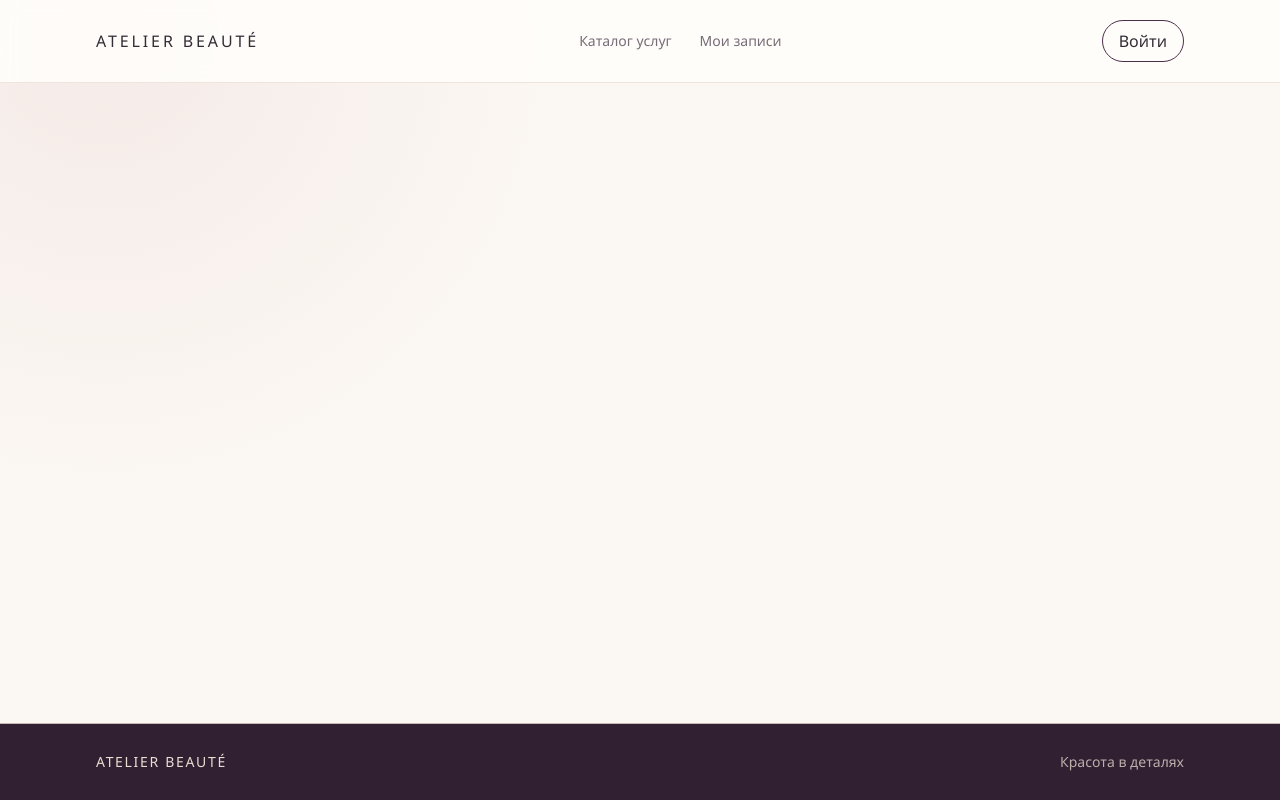
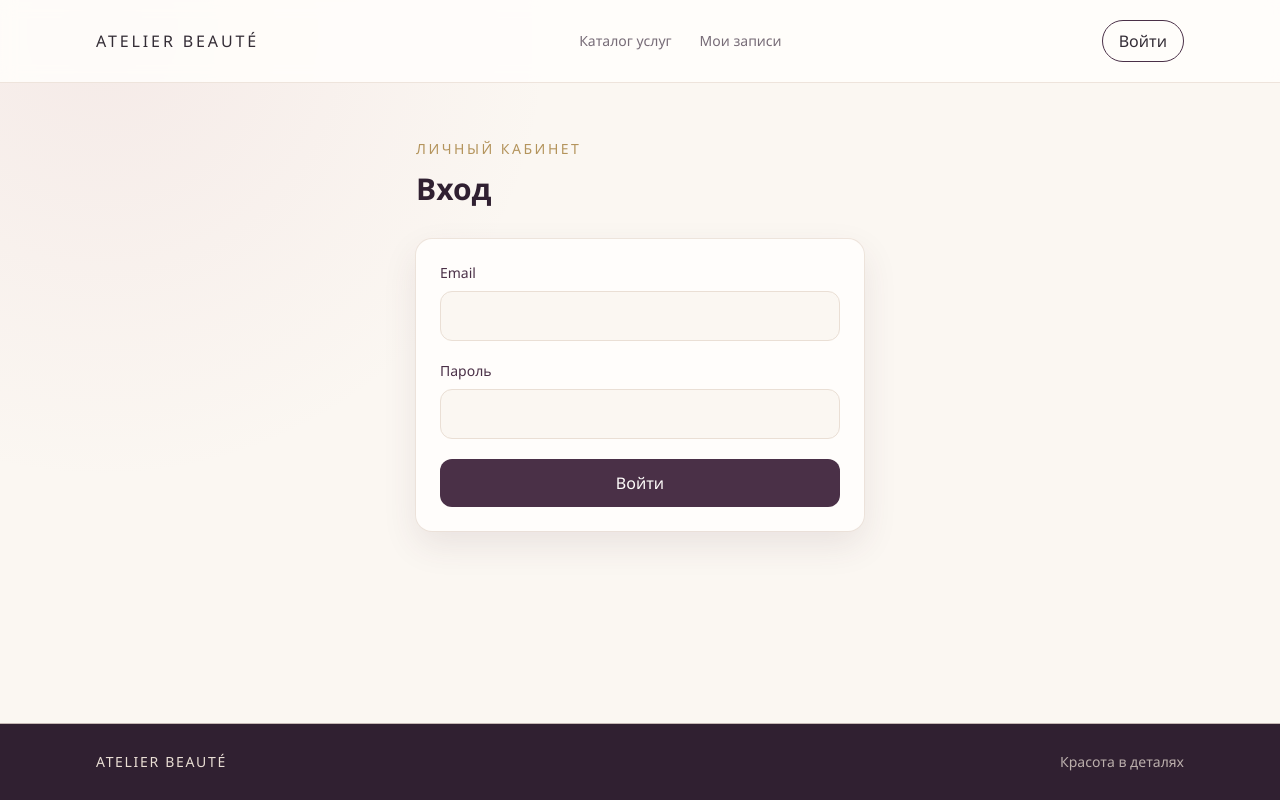
Before and after one commit to Google24/beauty-salon-booking, a React app in the folder frontend/: page /login in a window 1280 px wide. Built offline with nearby package versions, Linux system fonts and the light colour scheme; the HTML template or start-up script is replaced by a standard one.

Commit message:
добавлена страница входа

```diff
--- a/frontend/src/App.jsx
+++ b/frontend/src/App.jsx
@@ -2,6 +2,7 @@ import { BrowserRouter, Route, Routes } from 'react-router-dom'
 import './App.css'
 import Layout from './components/Layout'
 import Home from './pages/Home'
+import Login from './pages/Login'
 import Services from './pages/Services'
 
 function App() {
@@ -11,6 +12,7 @@ function App() {
         <Routes>
           <Route path="/" element={<Home />} />
           <Route path="/services" element={<Services />} />
+          <Route path="/login" element={<Login />} />
         </Routes>
       </Layout>
     </BrowserRouter>
--- a/frontend/src/components/Layout.jsx
+++ b/frontend/src/components/Layout.jsx
@@ -30,12 +30,12 @@ function Layout({ children }) {
             </a>
           </nav>
 
-          <a
-            href="/login"
+          <NavLink
+            to="/login"
             className="rounded-full border border-[var(--color-plum)] px-4 py-2 text-sm font-medium text-[var(--color-plum)] transition-colors hover:bg-[var(--color-plum)] hover:text-[var(--color-white)]"
           >
             Войти
-          </a>
+          </NavLink>
         </div>
 
         <nav
--- /dev/null
+++ b/frontend/src/pages/Login.jsx
@@ -0,0 +1,62 @@
+function Login() {
+  function handleSubmit(event) {
+    event.preventDefault()
+  }
+
+  return (
+    <section className="mx-auto w-full max-w-md">
+      <p className="mb-3 text-sm font-medium tracking-[0.18em] text-[var(--color-gold)] uppercase">
+        Личный кабинет
+      </p>
+      <h1 className="text-3xl font-semibold text-[var(--color-plum-deep)]">
+        Вход
+      </h1>
+
+      <form
+        onSubmit={handleSubmit}
+        className="mt-8 space-y-5 rounded-2xl bg-[var(--color-white)] p-6 shadow-[0_14px_35px_rgba(74,48,71,0.1)] ring-1 ring-[var(--color-sand)]/70"
+      >
+        <div>
+          <label
+            htmlFor="email"
+            className="mb-2 block text-sm font-medium text-[var(--color-plum)]"
+          >
+            Email
+          </label>
+          <input
+            id="email"
+            name="email"
+            type="email"
+            required
+            className="w-full rounded-xl border border-[var(--color-sand)] bg-[var(--color-ivory)] px-4 py-3 text-[var(--color-ink)] outline-none transition focus:border-[var(--color-gold)]"
+          />
+        </div>
+
+        <div>
+          <label
+            htmlFor="password"
+            className="mb-2 block text-sm font-medium text-[var(--color-plum)]"
+          >
+            Пароль
+          </label>
+          <input
+            id="password"
+            name="password"
+            type="password"
+            required
+            className="w-full rounded-xl border border-[var(--color-sand)] bg-[var(--color-ivory)] px-4 py-3 text-[var(--color-ink)] outline-none transition focus:border-[var(--color-gold)]"
+          />
+        </div>
+
+        <button
+          type="submit"
+          className="w-full rounded-xl bg-[var(--color-plum)] px-4 py-3 font-medium text-[var(--color-white)] transition hover:bg-[var(--color-plum-deep)]"
+        >
+          Войти
+        </button>
+      </form>
+    </section>
+  )
+}
+
+export default Login
```
